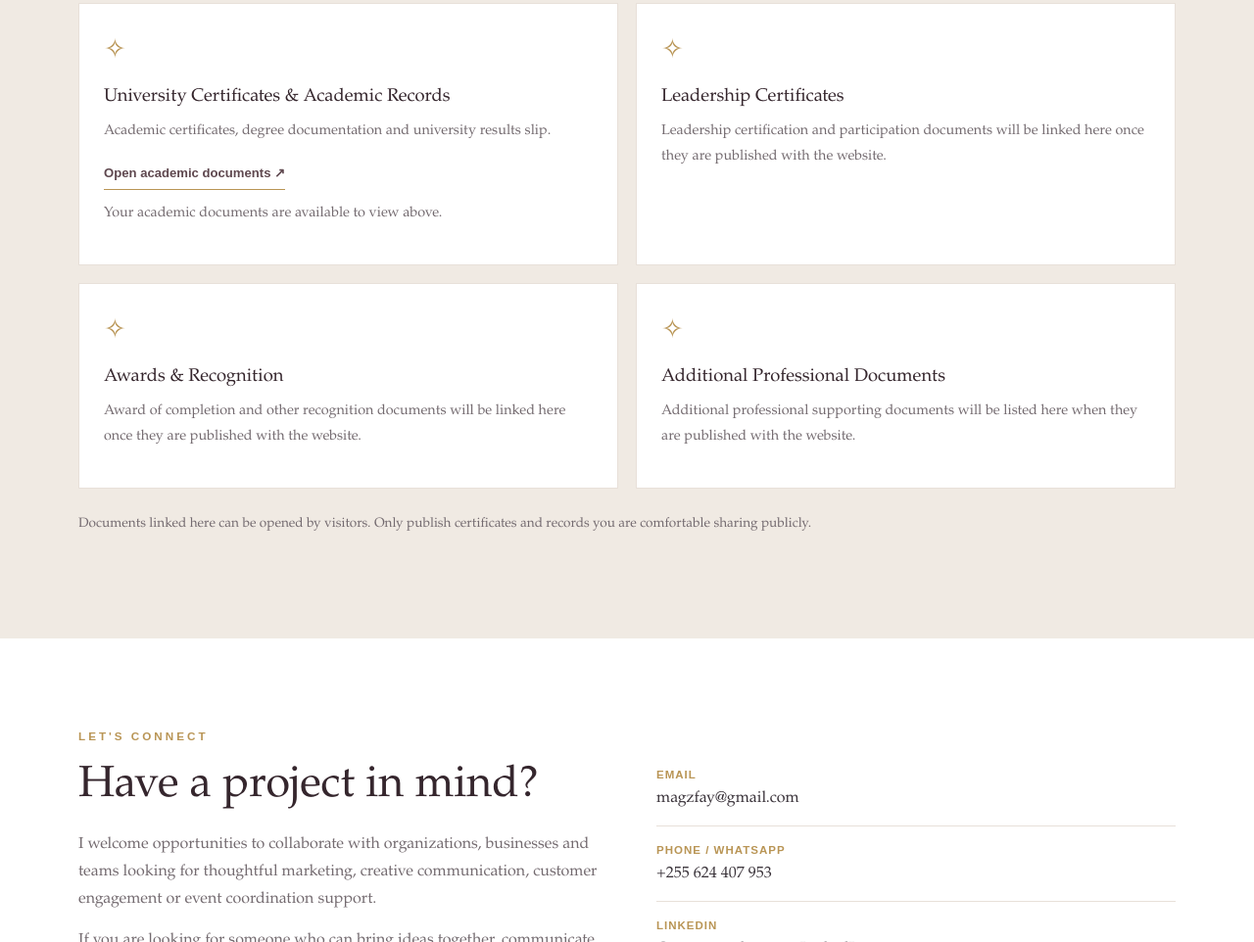
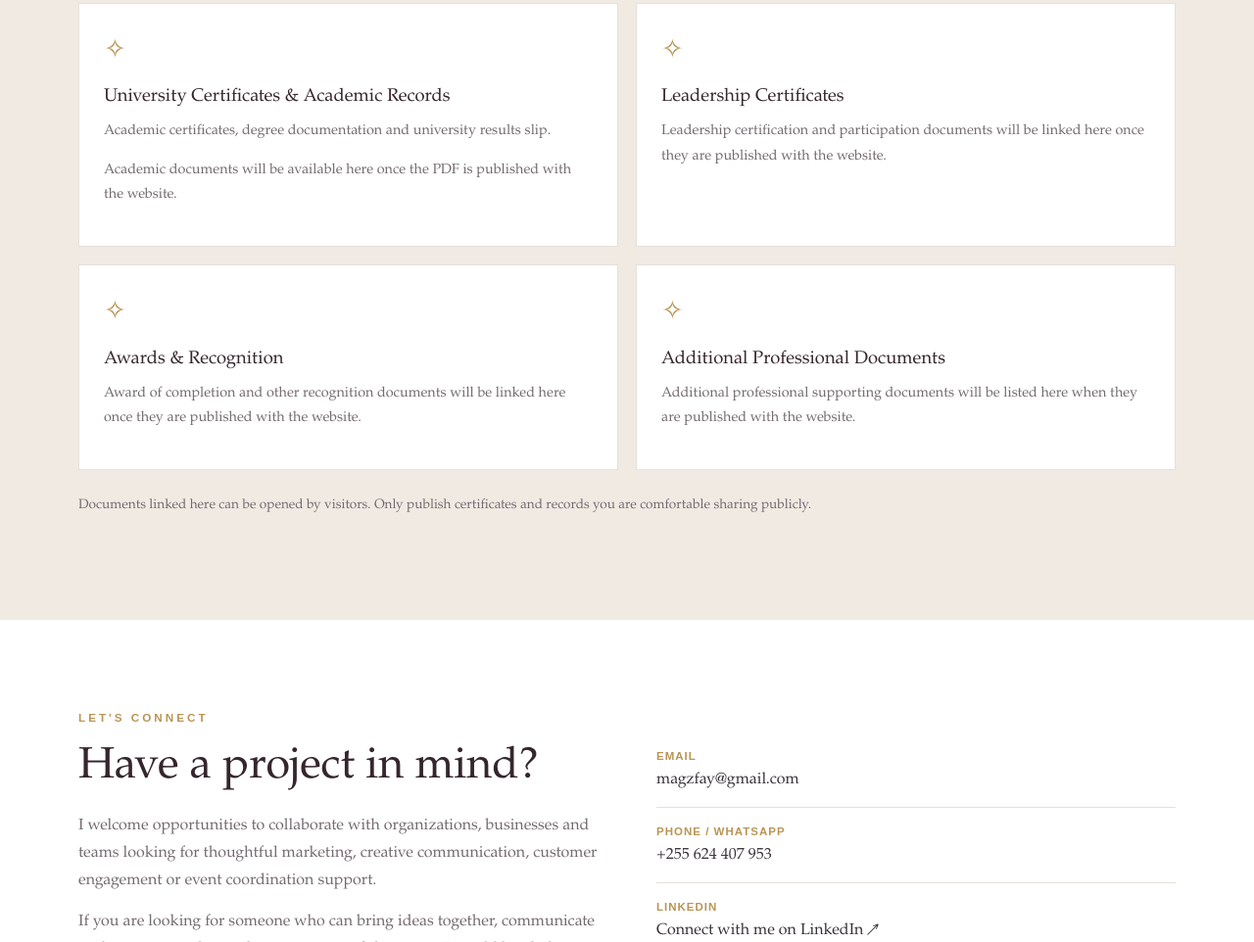
Before and after one commit to msmagomolla/faith-portfolio, a plain HTML site: page index.html in a window 1280 px wide. Shown: the part 5516-6478 px from the top of the page at 98% size. Drawn offline with Linux system fonts and the light colour scheme.

Commit message:
Avoid broken certificate links until documents are published

```diff
--- a/index.html
+++ b/index.html
@@ -1330,17 +1330,9 @@
               university results slip.
             </p>
 
-            <!-- Put your PDF in the same folder as index.html -->
-            <a
-              class="text-link"
-              href="University%20certificates.pdf"
-              target="_blank"
-              rel="noopener noreferrer">
-              Open academic documents ↗
-            </a>
-
-            <p style="margin-top:12px;">
-              Your academic documents are available to view above.
+            <p>
+              Academic documents will be available here once the PDF is
+              published with the website.
             </p>
           </article>
 
```
